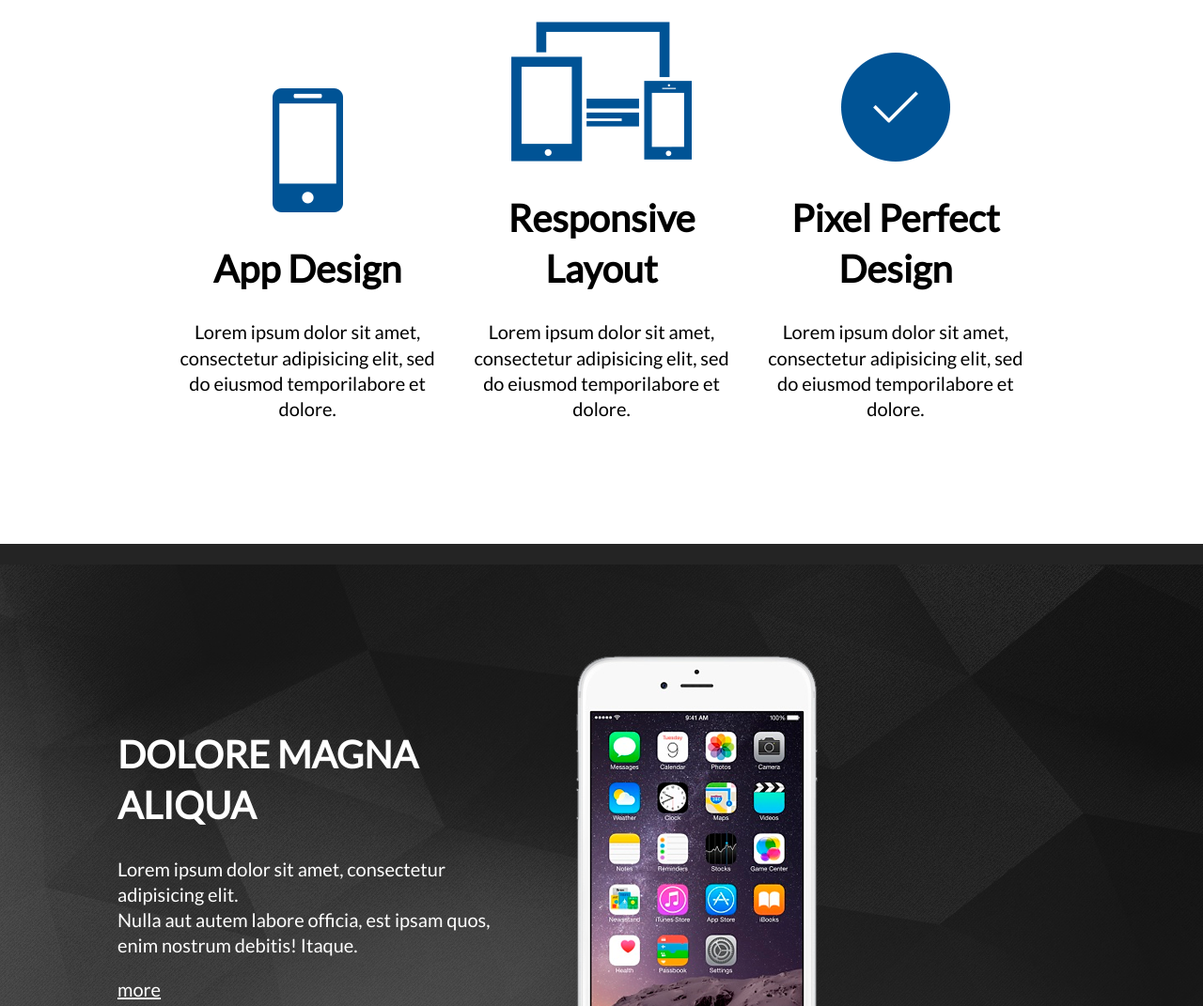
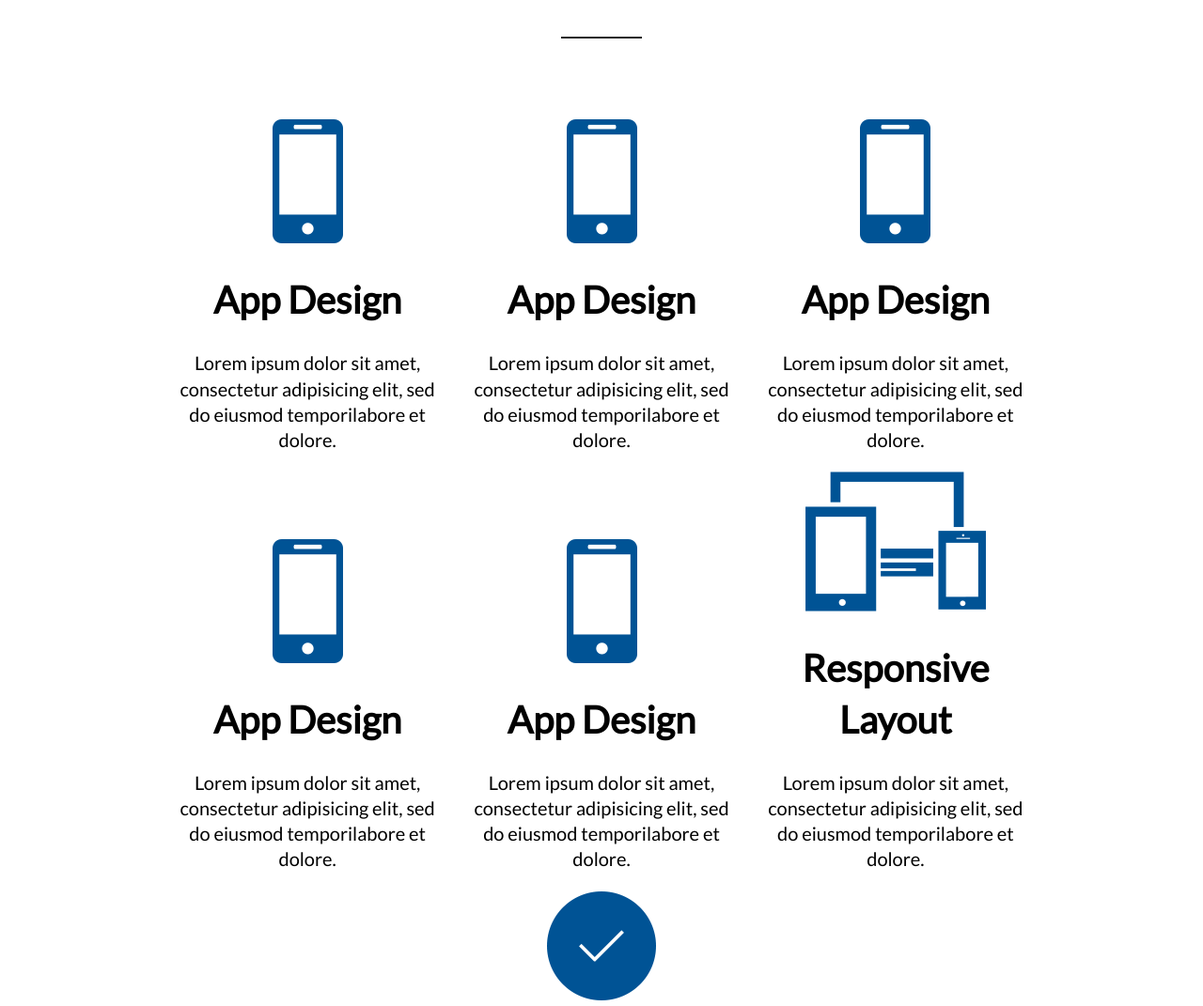
Before and after one commit to MVV86/test_git, a plain HTML site: page index.html in a window 1280 px wide. Shown: the part 1240-2311 px from the top of the page at 94% size. Drawn offline with Linux system fonts and the light colour scheme.

Commit message:
change html

```diff
--- a/index.html
+++ b/index.html
@@ -15,6 +15,11 @@
 			<li><a href="#">about us</a></li>
 			<li><a href="#">our work</a></li>
 			<li><a href="#">contact us</a></li>
+			<li><a href="#">hello</a></li>
+			<li><a href="#">services</a></li>
+			<li><a href="#">about us</a></li>
+			<li><a href="#">our work</a></li>
+			<li><a href="#">contact us</a></li>
 		</ul>
 
 		<div class="ba-container">
@@ -25,6 +30,9 @@
 				<div>
 					<img src="img/Shape1.svg" alt="">
 				</div>
+				<p>
+					Lorem ipsum dolor sit amet, consectetuer adipiscing elit. Aenean commodo ligula eget dolor. Aenean massa.
+				</p>
 				<p>
 					Lorem ipsum dolor sit amet, consectetuer adipiscing elit. Aenean commodo ligula eget dolor. Aenean massa.
 				</p>
@@ -45,6 +53,42 @@
 				<img src="img/Shape2.svg" alt="">
 			</div>
 			<div class="ba-grid">
+				<div class="ba-grid__col ba-grid__col--1">
+					<img src="img/app.png" alt="">
+					<h1>
+						App Design
+					</h1>
+					<p>
+						Lorem ipsum dolor sit amet, consectetur adipisicing elit, sed do eiusmod temporilabore et dolore.
+					</p>
+				</div>
+				<div class="ba-grid__col ba-grid__col--1">
+					<img src="img/app.png" alt="">
+					<h1>
+						App Design
+					</h1>
+					<p>
+						Lorem ipsum dolor sit amet, consectetur adipisicing elit, sed do eiusmod temporilabore et dolore.
+					</p>
+				</div>
+				<div class="ba-grid__col ba-grid__col--1">
+					<img src="img/app.png" alt="">
+					<h1>
+						App Design
+					</h1>
+					<p>
+						Lorem ipsum dolor sit amet, consectetur adipisicing elit, sed do eiusmod temporilabore et dolore.
+					</p>
+				</div>
+				<div class="ba-grid__col ba-grid__col--1">
+					<img src="img/app.png" alt="">
+					<h1>
+						App Design
+					</h1>
+					<p>
+						Lorem ipsum dolor sit amet, consectetur adipisicing elit, sed do eiusmod temporilabore et dolore.
+					</p>
+				</div>
 				<div class="ba-grid__col ba-grid__col--1">
 					<img src="img/app.png" alt="">
 					<h1>
```
